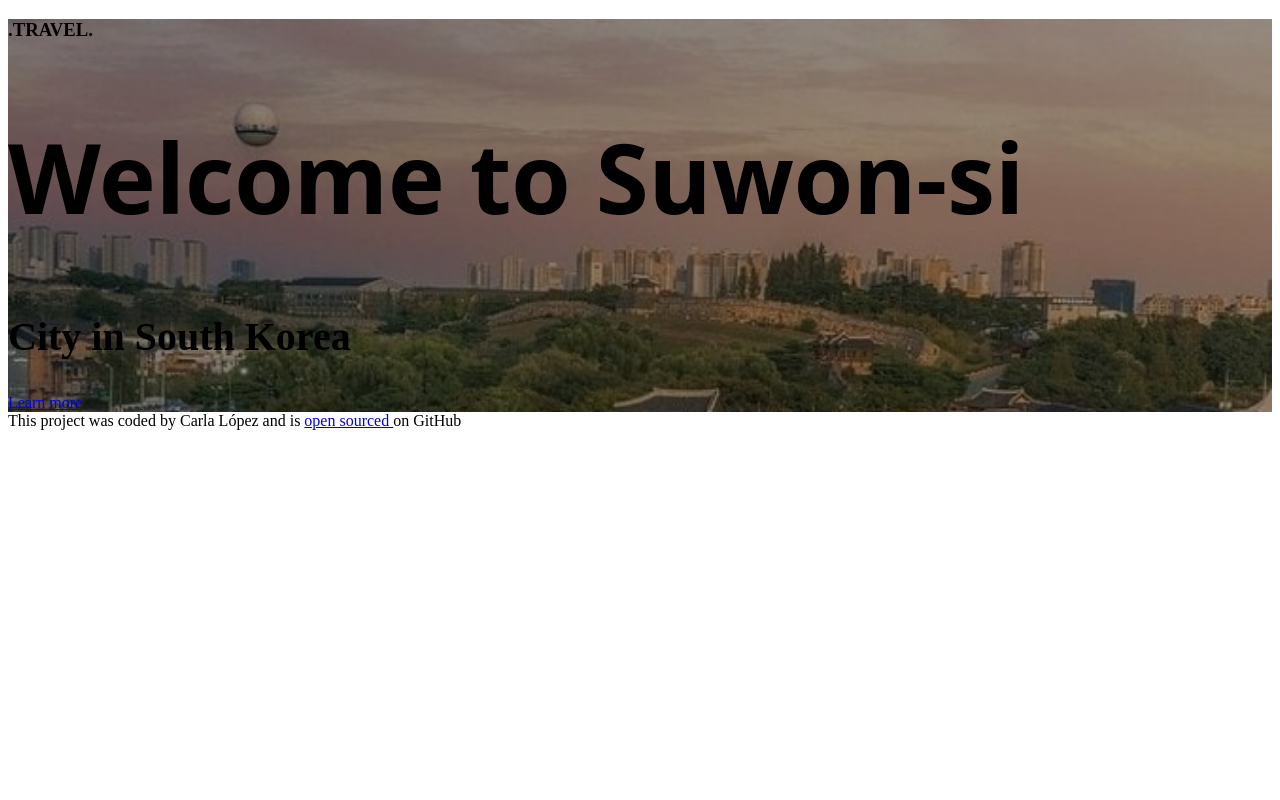
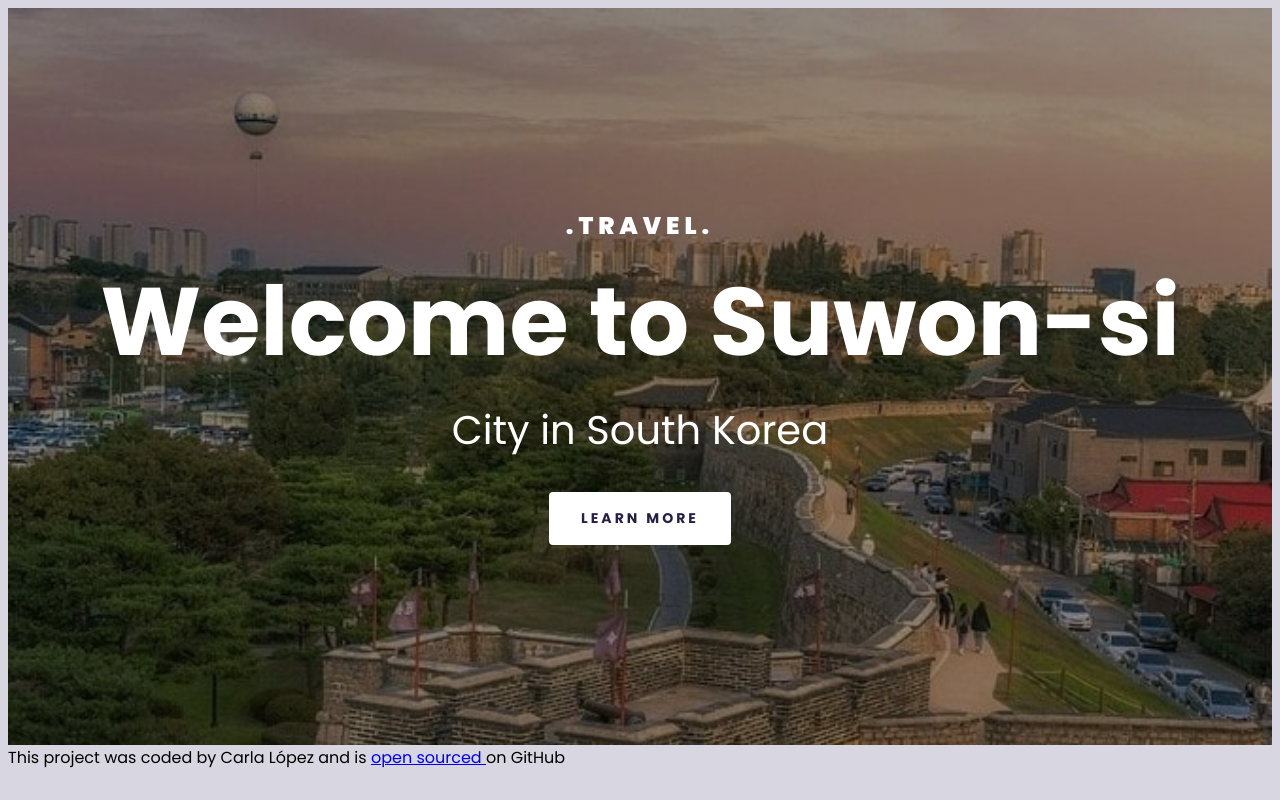
Before and after one commit to bycarlablau/travel-to-suwon, a plain HTML site: page index.html in a window 1280 px wide. Drawn offline with Linux system fonts and the light colour scheme; a web font is replaced by a local one.

Commit message:
Added CSS to header

```diff
--- a/src/styles.css
+++ b/src/styles.css
@@ -1,24 +1,75 @@
+body {
+  font-family: "Poppins", sans-serif;
+  background: #d8d6e0;
+}
 
+.container{
+    max-width: 1400px;
+    margin: 0 auto;
+}
 
 header{
     background-image: linear-gradient(rgba(0, 0, 0, 0.4), rgba(0, 0, 0, 0.4)),
     url('../images/hero-image.jpg');
     background-repeat: no-repeat;
     background-size: cover;
+    color: white;
+    text-align: center;
+    padding: 200px 0;
 }
 
-h1{
-    font-family: "Petrona", system-ui;
-     font-style: normal;
-    font-weight: 700;
-    font-size: 96px;
-    line-height: 144px;
-
-
+header h1 {
+  font-weight: 700;
+  font-size: 96px;
+  line-height: 1;
+  margin: 30px 0;
 }
 
-h2{
-    font-family: "poppins, system-ui";
-    font-size: 40px;
+header h2 {
+  font-weight: 400;
+  font-size: 40px;
+  line-height: 1.5;
+  margin: 0;
+}
 
+header h3 {
+  font-weight: 900;
+  font-size: 24px;
+  line-height: 1.5;
+  letter-spacing: 5px;
+  margin: 0;
 }
+
+header a {
+  font-weight: 700;
+  font-size: 14px;
+  line-height: 1.5;
+  text-align: center;
+  color: #272044;
+  padding: 16px 32px;
+  margin-top: 32px;
+  display: inline-block;
+  letter-spacing: 3px;
+  text-decoration: none;
+  text-transform: uppercase;
+  background: white;
+  border-radius: 4px;
+}
+
+@media (max-width: 900px) {
+  header {
+    padding: 60px 0;
+  }
+
+  header h1 {
+    font-size: 48px;
+  }
+
+  header h2 {
+    font-size: 20px;
+  }
+
+  header h3 {
+    font-size: 12px;
+  }
+}
```
